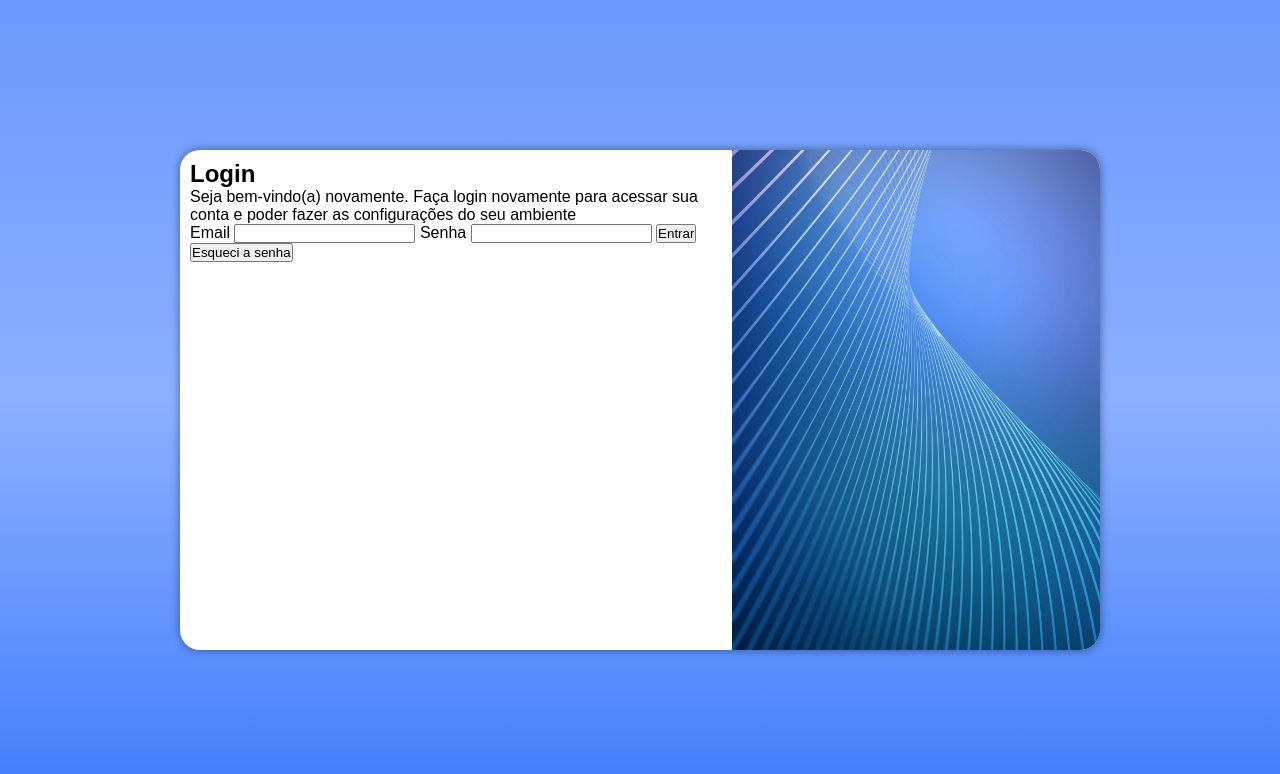
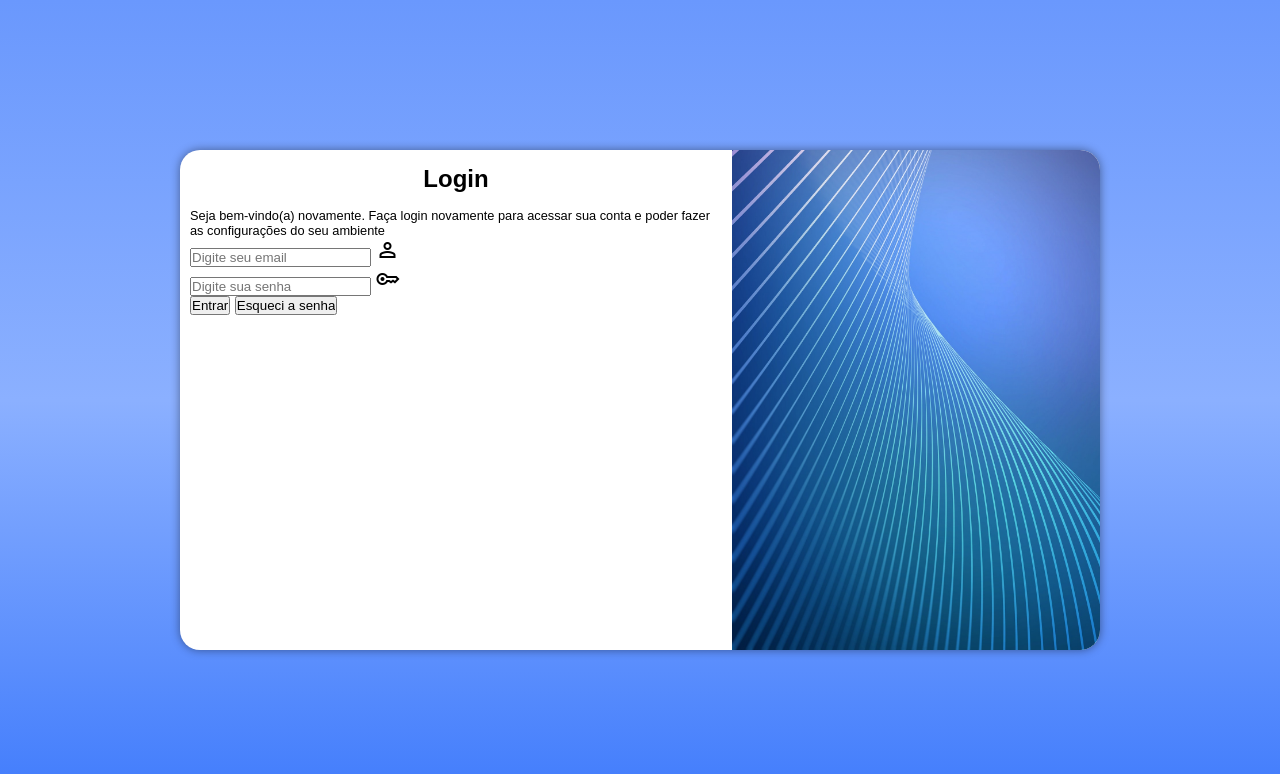
Before and after one commit to GabrielMendes06/projeto-login, a plain HTML site: page index.html in a window 1280 px wide. Drawn offline with nearby package versions, Linux system fonts and the light colour scheme.

Commit message:
Create Form

```diff
--- a/estilos/media-query.css
+++ b/estilos/media-query.css
@@ -6,13 +6,13 @@
     }
 
     section#login > div#imagem{
-        float: left;
+        float: right;
         width: 30%;
         height: 100%;
     }
 
     section#login > div#formulario{
-        float: right;
+        float: left;
         width: 70%;
     }
 }
--- a/estilos/style.css
+++ b/estilos/style.css
@@ -54,3 +54,12 @@ section#login > div#formulario {
     padding: 10px;
     display: block;
 }
+
+section#login > div#formulario > h1{
+    text-align: center;
+    padding: 5px;
+    margin-bottom: 10px;
+}
+section#login > div#formulario > p{
+    font-size: 0.8em;
+}
--- a/index.html
+++ b/index.html
@@ -1,5 +1,6 @@
 <!DOCTYPE html>
 <html lang="pt-br">
+
 <head>
     <meta charset="UTF-8">
     <meta http-equiv="X-UA-Compatible" content="IE=edge">
@@ -7,7 +8,9 @@
     <title>Projeto Login</title>
     <link rel="stylesheet" href="estilos/style.css">
     <link rel="stylesheet" href="estilos/media-query.css">
+    <link rel="stylesheet" href="https://fonts.googleapis.com/css2?family=Material+Symbols+Outlined:opsz,wght,FILL,GRAD@20..48,100..700,0..1,-50..200" />
 </head>
+
 <body>
     <main>
         <section id="login">
@@ -16,13 +19,21 @@
             </div>
             <div id="formulario">
                 <h1>Login</h1>
-                <p>Seja bem-vindo(a) novamente. Faça login novamente para acessar sua conta e poder fazer as configurações do seu ambiente</p>
-                <form action="login.php" method="post">
-                    <label for="iemail">Email</label>
-                    <input type="email" name="email" id="iemail">
-
-                    <label for="isen">Senha</label>
-                    <input type="password" name="sen" id="isen">
+                <p>Seja bem-vindo(a) novamente. Faça login novamente para acessar sua conta e poder fazer as
+                    configurações do seu ambiente</p>
+                <form action="login.php" method="post" autocomplete="on">
+                    <div class="campo">
+                        <input type="email" name="email" id="iemail" placeholder="Digite seu email" autocomplete="email" required>
+                        <label for="iemail"><span class="material-symbols-outlined">
+                            person
+                            </span></label>
+                    </div>
+                    <div>
+                        <input type="password" name="sen" id="isen" placeholder="Digite sua senha" autocomplete="current-password" required minlength="8">
+                        <label for="isen"><span class="material-symbols-outlined">
+                            key
+                            </span><label>
+                    </div>
 
                     <input type="submit" value="Entrar">
                     <input type="submit" value="Esqueci a senha">
@@ -31,4 +42,5 @@
         </section>
     </main>
 </body>
+
 </html>
```
